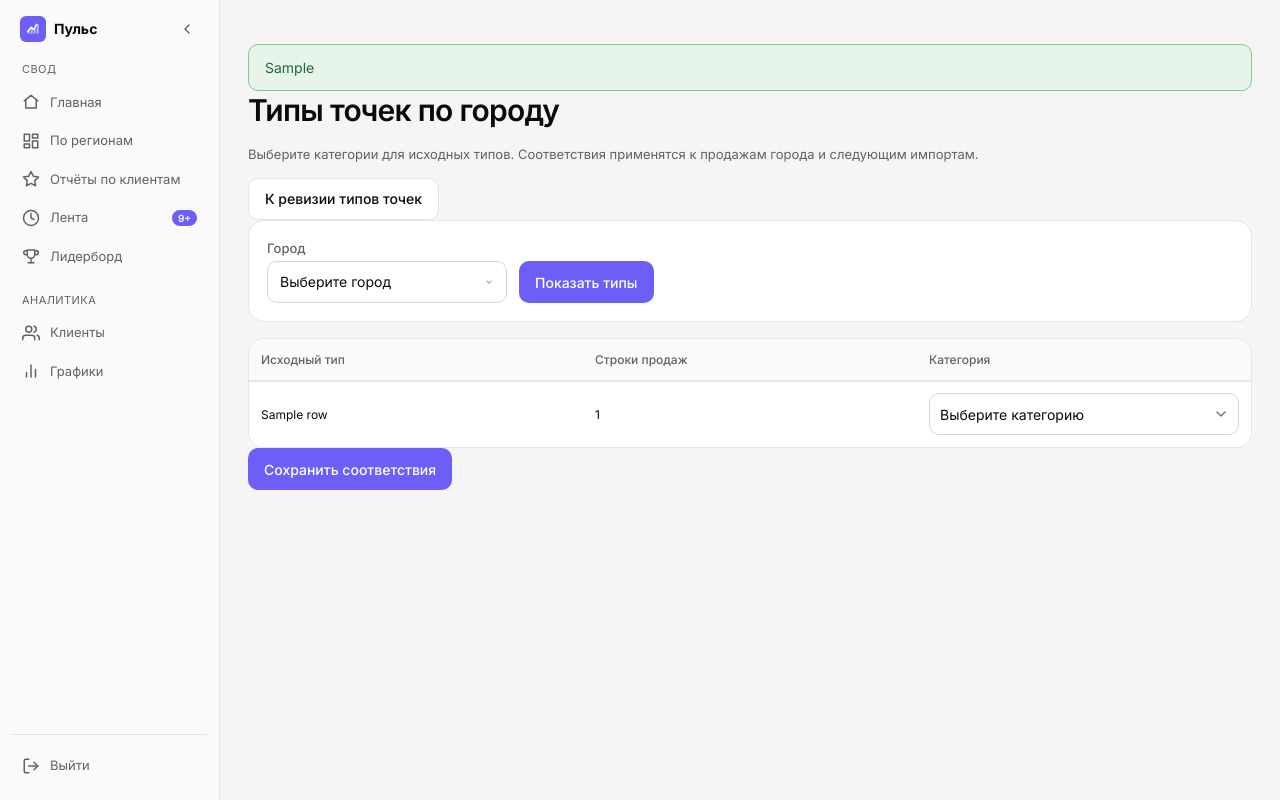
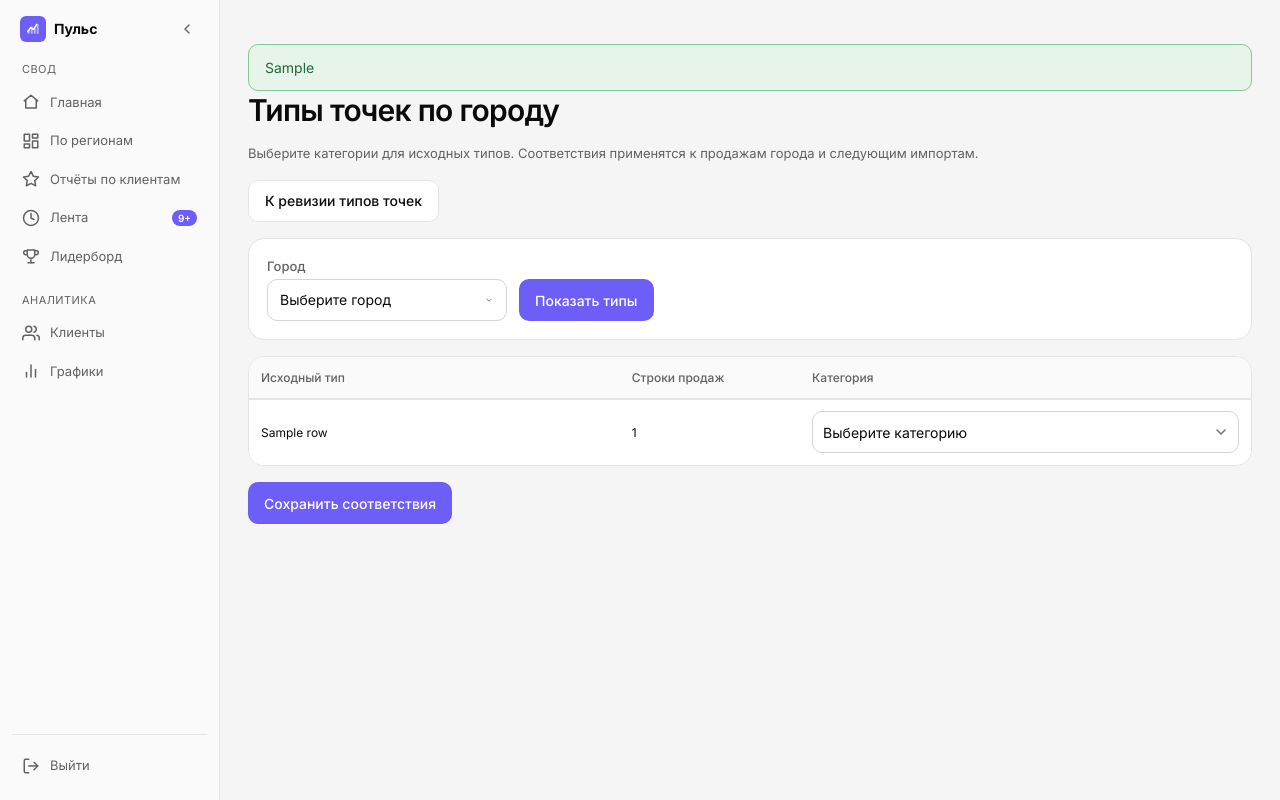
Before and after one commit to lakalyut/sarma-crm, a FastAPI app: template app/templates/admin/type_mapping.html in a window 1280 px wide. Run offline with FastAPI, Linux system fonts and the light colour scheme; the template is opened without the code that fills it: most values are stand-ins (such as "Sample title", 1, 10 or a date in 2020).

Commit message:
Выровнять отступы в ревизиях и импорте

```diff
--- a/app/static/css/admin_workspace.css
+++ b/app/static/css/admin_workspace.css
@@ -57,14 +57,6 @@ html.sidebar-collapsed .admin-nav-group { display: none; }
     .admin-history table.sheet-table td:first-child .muted { margin-top: 4px; }
 }
 
-.client-merge-city { margin-bottom: 20px; }
-.client-review-actions { margin-bottom: 16px; }
-.client-merge-city .filters-actions .btn-secondary {
-    border-color: var(--border);
-}
-.client-merge-city .filters-actions .btn-secondary:hover {
-    background: var(--surface-alt);
-}
 .client-merge-layout {
     display: grid;
     grid-template-columns: minmax(0, 1.65fr) minmax(16rem, 1fr);
@@ -72,7 +64,7 @@ html.sidebar-collapsed .admin-nav-group { display: none; }
     gap: 16px;
 }
 .client-merge-panel { min-width: 0; padding: clamp(16px, 2vw, 24px); }
-.client-merge-panel h2 { margin: 0 0 8px; font-size: 18px; }
+.client-merge-panel h2 { margin: 0; font-size: 18px; }
 .client-merge-list {
     max-height: min(53vh, 32rem);
     overflow: auto;
@@ -94,16 +86,32 @@ html.sidebar-collapsed .admin-nav-group { display: none; }
 .client-merge-row input { flex: none; margin-top: 3px; }
 .client-merge-row strong, .client-merge-selected span { white-space: pre-wrap; overflow-wrap: anywhere; }
 .client-merge-row small { display: block; margin-top: 4px; color: var(--text-muted); }
-.client-merge-selected { list-style: none; padding: 0; margin: 0 0 16px; max-height: 14rem; overflow: auto; }
+.client-merge-selected { list-style: none; padding: 0; margin: 0; max-height: 14rem; overflow: auto; }
 .client-merge-selected:empty { display: none; }
 .client-merge-selected li { display: flex; align-items: center; justify-content: space-between; gap: 8px; padding: 6px 0; border-bottom: 1px solid var(--border); }
 .client-merge-selected button { flex: none; }
 .client-merge-selection > button { width: 100%; }
 .client-merge-preview { max-width: 760px; }
 .client-merge-preview .client-merge-selected { max-height: none; }
-.client-merge-totals { display: flex; flex-wrap: wrap; gap: 12px 24px; margin: 16px 0; }
+.client-merge-totals { display: flex; flex-wrap: wrap; gap: 12px 24px; }
 .client-merge-totals strong { display: block; font-size: 20px; }
 @media (max-width: 800px) {
     .client-merge-layout { grid-template-columns: minmax(0, 1fr); }
     .client-merge-list { max-height: 38vh; }
 }
+
+table.point-type-mapping-table {
+    min-width: 0;
+}
+.point-type-mapping-table th:nth-child(2) { width: 18%; }
+.point-type-mapping-table th:last-child { width: 45%; }
+table.point-type-mapping-table th,
+table.point-type-mapping-table td {
+    white-space: normal;
+    overflow-wrap: anywhere;
+}
+@media (max-width: 768px) {
+    table.point-type-mapping-table th,
+    table.point-type-mapping-table td { padding: 8px; }
+    .point-type-mapping-table th:last-child { width: 50%; }
+}
--- a/app/static/css/workspace.css
+++ b/app/static/css/workspace.css
@@ -8,6 +8,17 @@
     background: var(--surface); border: 1px solid var(--border);
     border-radius: var(--radius-lg); padding: 24px;
 }
+/* Вертикальные отступы задаёт контейнер, чтобы поля, карточки и кнопки не склеивались. */
+.section-stack {
+    display: grid;
+    gap: 16px;
+    min-inline-size: 0;
+}
+.section-stack[hidden] { display: none; }
+.section-stack > * { margin-block: 0; min-inline-size: 0; }
+.section-stack > .field { margin-block: 0; }
+.section-stack .filters-actions { gap: 8px 12px; flex-wrap: wrap; white-space: normal; }
+
 /* Только фильтры GET: карточки операций, редактирования и удаления сохраняются. */
 .filters-card:has(> form[method="get" i]) {
     padding: 0; border: 0; background: transparent; margin: 24px 0;
--- a/app/templates/admin/type_mapping.html
+++ b/app/templates/admin/type_mapping.html
@@ -1,6 +1,7 @@
 {% extends "base.html" %}
 {% block content %}
 <h1>Типы точек по городу</h1>
+<div class="section-stack">
 <p class="page-subtitle">Выберите категории для исходных типов. Соответствия применятся к продажам города и следующим импортам.</p>
 
 <div class="filters-actions">
@@ -26,12 +27,12 @@
     <div class="message ok">Соответствия сохранены. Обновлено строк продаж: {{ updated }}.</div>
 {% endif %}
 {% if rows %}
-    <form method="post">
+    <form method="post" class="section-stack">
         <input type="hidden" name="csrf_token" value="{{ csrf_token }}">
         <input type="hidden" name="city" value="{{ selected_city }}">
         <div class="sheet-wrapper">
             <div class="sheet-scroller">
-                <table class="sheet-table">
+                <table class="sheet-table point-type-mapping-table">
                     <thead>
                         <tr><th>Исходный тип</th><th>Строки продаж</th><th>Категория</th></tr>
                     </thead>
@@ -62,4 +63,6 @@
 {% elif selected_city and selected_city in cities %}
     <div class="message">В городе пока нет загруженных типов точек.</div>
 {% endif %}
+</div>
+
 {% endblock %}
--- a/app/templates/analytics/unmatched.html
+++ b/app/templates/analytics/unmatched.html
@@ -2,6 +2,7 @@
 {% block content %}
 <h1>Несопоставленные номенклатуры</h1>
 
+<div class="section-stack">
 {% include "includes/messages.html" %}
 
 {% if not items %}
@@ -98,4 +99,6 @@
     });
     </script>
 {% endif %}
+</div>
+
 {% endblock %}
```
Also changed, not shown: app/templates/admin/client_name_bulk_preview.html (+6 -3 lines), app/templates/admin/client_name_manual.html (+5 -2 lines), app/templates/admin/client_name_merge_preview.html (+5 -2 lines), app/templates/admin/client_name_review.html (+12 -7 lines), app/templates/admin/type_review.html (+6 -3 lines), app/templates/imports/import_xlsx.html (+5 -3 lines), app/templates/products/nomenclature_review.html (+5 -2 lines), tests/test_ui_browser.py (+21 -0 lines), app/static/css/README.md.
